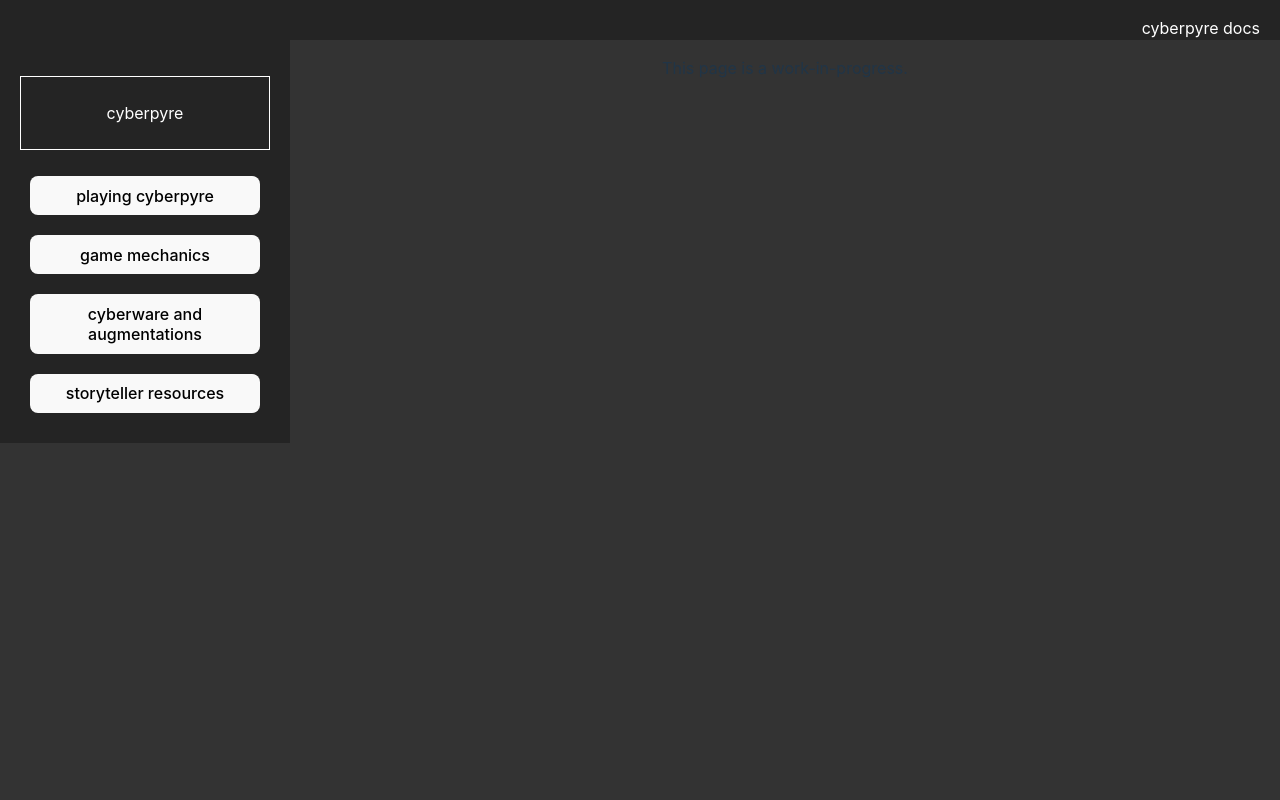
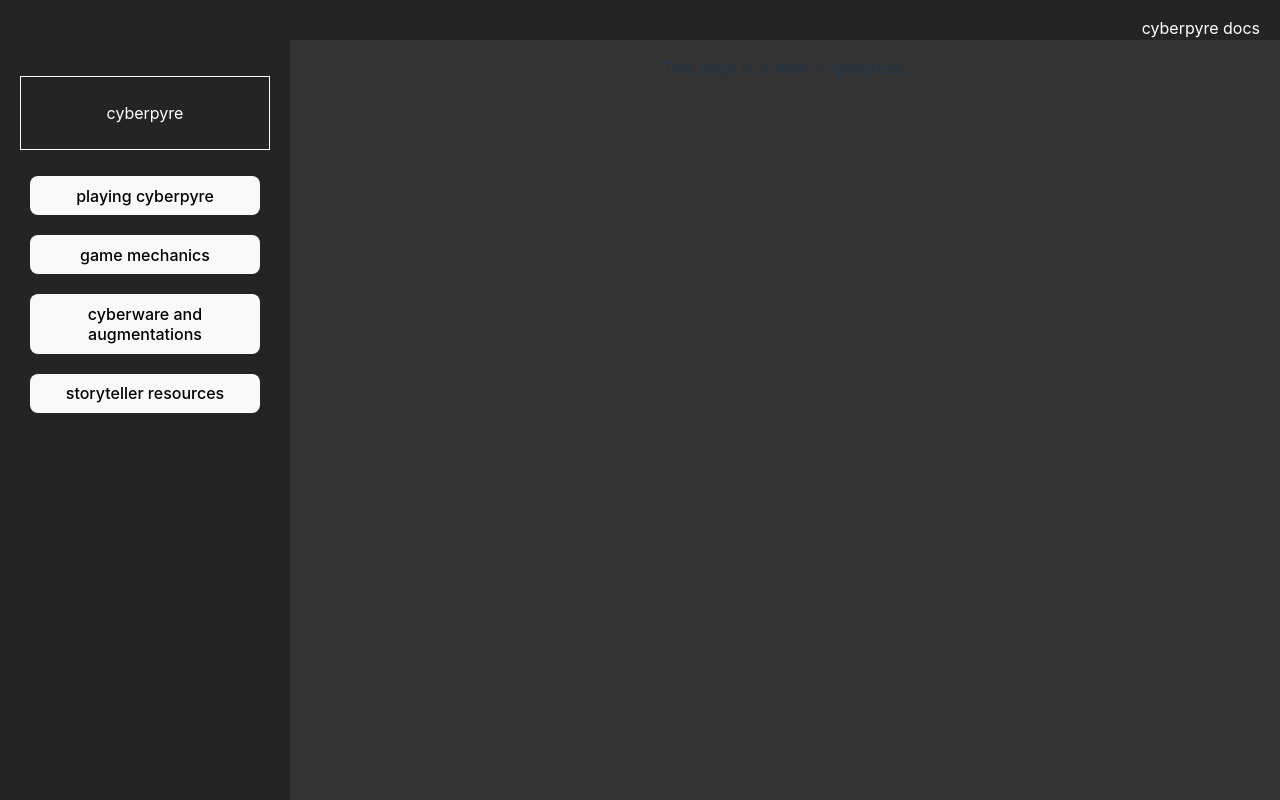
Before and after one commit to qpgdev/cyberpyre, a React (Vite) app: page / in a window 1280 px wide. Shown: the top 800 px of the page. Built offline with nearby package versions, Linux system fonts and the light colour scheme; the HTML template or start-up script is replaced by a standard one.

Commit message:
Fixed bug where sidebar would shrink in size on a page with little content.  FIXED: set sidebar class styling to 100vw

```diff
--- a/src/App.css
+++ b/src/App.css
@@ -33,6 +33,7 @@
   background-color: #242424; /* Sidebar background color */
   color: #fff; /* Text color in the sidebar */
   padding: 20px; /* Add padding for spacing */
+  height: 100vw;
 }
 
 .sidebar ul {
```
